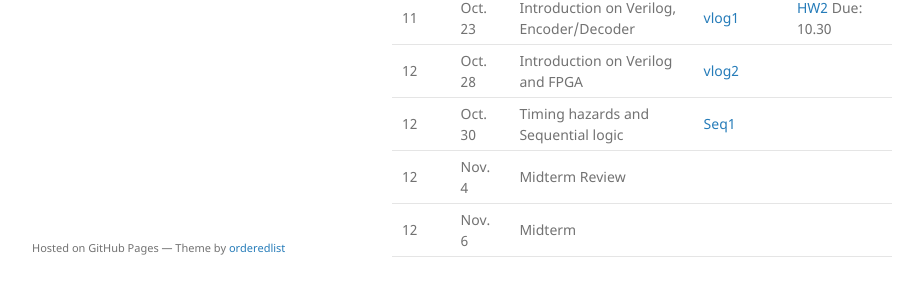
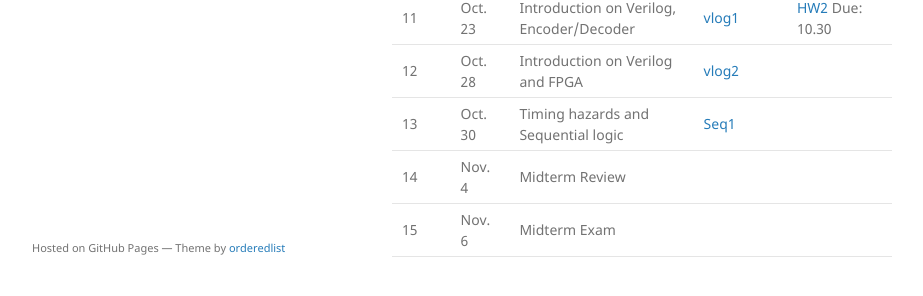
Before and after one commit to cihlab/cihlab.github.io, a Jekyll site: the page built from course/ckt20.md, in a window 1280 px wide and 900 px high, scrolled down 564 px. Shown: the part 573-869 px from the top of the window, without its empty margins (178-1101 px from the left). Built offline with Jekyll 4.4.1, drawn with Linux system fonts in a browser that asks for light colours; our own code applies the rules of GitHub Pages for plain Markdown files.

Commit message:
Update ckt20.md

```diff
--- a/course/ckt20.md
+++ b/course/ckt20.md
@@ -37,6 +37,6 @@ Score: Homework Assignement (15% x 4)+ Final Project (40%)
 10| Oct. 21  | Karnaugh Maps | [logic3](./cktlec10.pdf)  |  |
 11| Oct. 23 | Introduction on Verilog, Encoder/Decoder |  [vlog1](./cktlec11.pdf)  | [HW2](./ckthw2.pdf) Due: 10.30 |
 12| Oct. 28 | Introduction on Verilog and FPGA |  [vlog2](./cktlec12.pdf)  |  |
-12| Oct. 30 | Timing hazards and Sequential logic |  [Seq1](./cktlec13.pdf)  |  |
-12| Nov. 4 | Midterm Review |    |  |
-12| Nov. 6 | Midterm |   |  |
+13| Oct. 30 | Timing hazards and Sequential logic |  [Seq1](./cktlec13.pdf)  |  |
+14| Nov. 4 | Midterm Review |    |  |
+15| Nov. 6 | Midterm Exam |   |   |
```
